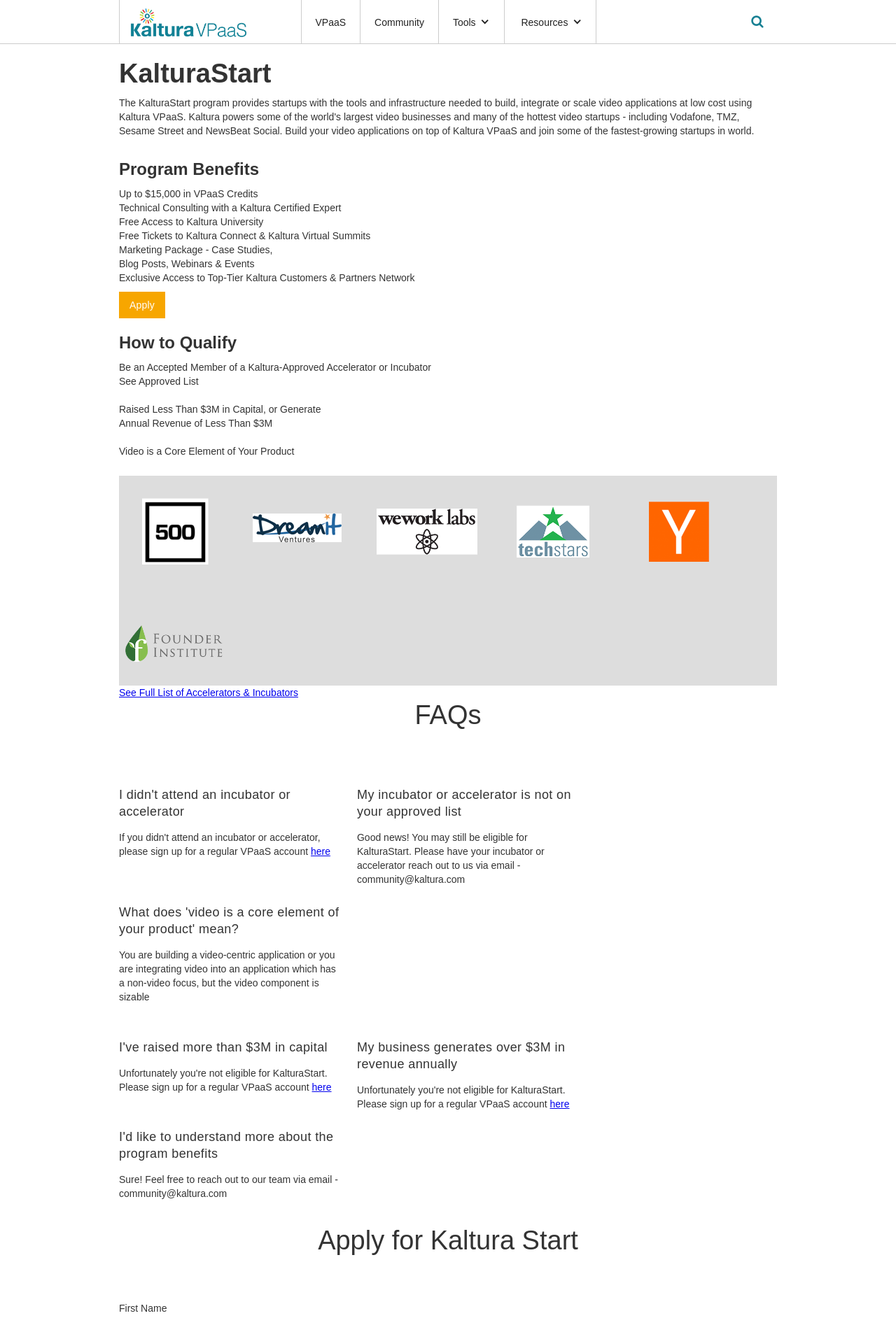
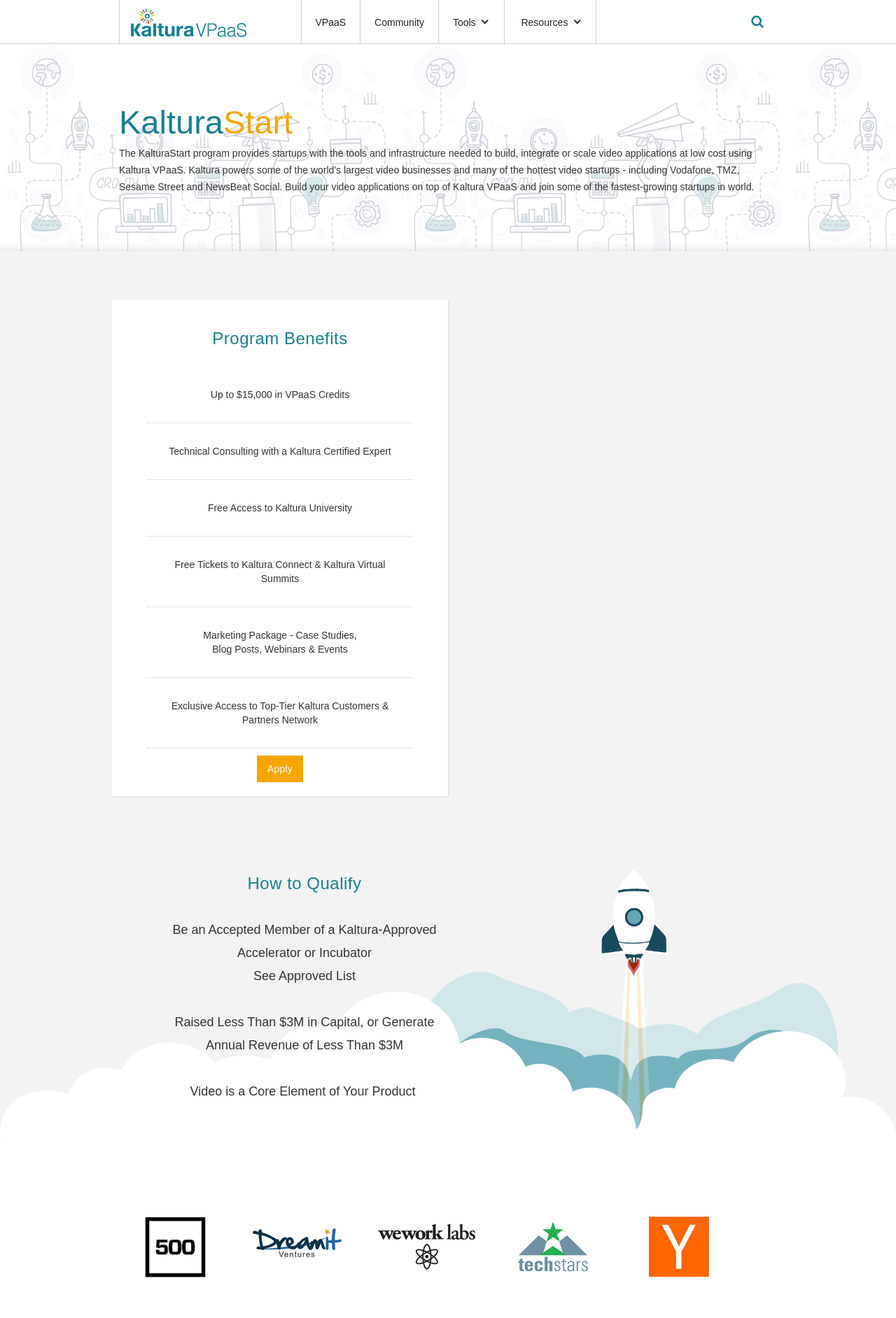
Before and after one commit to kaltura/DeveloperPortalDocs, a Jekyll site: the page built from kaltura-start.html, in a window 1280 px wide. Shown: the top 1884 px of the page at 70% size. Built offline with Jekyll 4.4.1, drawn with Linux system fonts in a browser that asks for light colours; nearby versions of some CDN libraries; comment, search, counter and statistics services are not loaded.

Commit message:
adding Start body CSS, adding bk images, removing additional slider HTML

```diff
--- a/css/kaltura-dev-site.webflow.css
+++ b/css/kaltura-dev-site.webflow.css
@@ -1172,6 +1172,181 @@ td {
   color: #fff;
 }
 
+.kstart-intro-section {
+  padding-top: 70px;
+  padding-bottom: 70px;
+  background-color: transparent;
+  background-image: url('../images/KStart-Header-Background_30opac.png');
+  background-position: 0px 0px;
+  background-size: contain;
+}
+
+.kstart-program-section {
+  padding-top: 70px;
+  padding-bottom: 0px;
+  background-color: #f3f3f3;
+  background-image: url('../images/KStart-Rocket-3.png');
+  background-position: 50% 100%;
+  background-size: contain;
+  background-repeat: no-repeat;
+  text-align: center;
+}
+
+.kstart-faq-section {
+  padding-top: 70px;
+  padding-bottom: 70px;
+  background-color: #f3f3f3;
+}
+
+.kstart-header {
+  font-family: proxima-nova, sans-serif;
+  color: #188093;
+  font-size: 47px;
+  font-weight: 400;
+}
+
+.kstart-caption {
+  font-family: proxima-nova, sans-serif;
+  line-height: 24px;
+}
+
+.kstart-program-div {
+  margin-right: auto;
+  margin-bottom: 70px;
+  margin-left: auto;
+  padding: 20px 50px;
+  background-color: #fff;
+  box-shadow: 1px 1px 2px 0 rgba(0, 0, 0, .1);
+  text-align: center;
+}
+
+.kstart-program-headers {
+  margin-bottom: 25px;
+  font-family: proxima-nova, sans-serif;
+  color: #188093;
+  font-weight: 400;
+  text-align: center;
+  letter-spacing: 0.5px;
+}
+
+.kstart-program-li {
+  overflow: hidden;
+  max-height: 90px;
+  padding: 30px;
+  border-bottom: 1px dotted #ccc;
+  font-family: proxima-nova, sans-serif;
+  font-weight: 400;
+  text-align: center;
+}
+
+.kstart-program-column {
+  padding-right: 0px;
+  padding-left: 0px;
+}
+
+.kstart-program-column.column-1 {
+  padding-right: 35px;
+}
+
+.kstart-program-column.column-2 {
+  padding-top: 20px;
+  padding-bottom: 20px;
+  padding-left: 35px;
+}
+
+.kstart-faq-heading {
+  padding-left: 0px;
+  border-bottom-style: none;
+  color: #188093;
+}
+
+.kstart-faq-description {
+  font-family: proxima-nova, sans-serif;
+  line-height: 23px;
+}
+
+.kstart-faq-div {
+  margin-bottom: 35px;
+  padding-right: 29px;
+}
+
+.blog-headings {
+  margin-top: 0px;
+  font-family: proxima-nova, sans-serif;
+  font-size: 22px;
+  font-weight: 400;
+  letter-spacing: 0.5px;
+}
+
+.kstart-apply-section {
+  padding-top: 70px;
+  padding-bottom: 70px;
+  background-color: #fff;
+  -webkit-transition: opacity 500ms ease-in-out;
+  transition: opacity 500ms ease-in-out;
+}
+
+.kstart-accelerator-section {
+  padding-top: 70px;
+  padding-bottom: 70px;
+}
+
+.kstart-header-span {
+  color: #f7a600;
+}
+
+.form-label-light {
+  margin-top: 25px;
+  margin-bottom: 10px;
+  font-family: proxima-nova, sans-serif;
+  color: #fff;
+  font-weight: 400;
+}
+
+.button-center-div {
+  max-width: 100%;
+  margin-right: auto;
+  margin-left: auto;
+  text-align: center;
+}
+
+.input-dark {
+  border: 1px none #115f6d;
+  background-color: #146e7e;
+  color: #fff;
+}
+
+.input-dark:focus {
+  color: #fff;
+}
+
+.kstart-qualification-text {
+  padding: 10px;
+  font-family: proxima-nova, sans-serif;
+  font-size: 18px;
+  line-height: 33px;
+  text-align: center;
+}
+
+.kstart-logo-slider-wrapper {
+  height: 150px;
+  background-color: transparent;
+}
+
+.center-text-div {
+  max-width: auto;
+  margin-top: 37px;
+  margin-right: auto;
+  margin-left: auto;
+  text-align: center;
+}
+
+.kstart-logos {
+  width: 75%;
+  margin-left: 0px;
+  text-align: left;
+}
+
 .vpaas-sign-up-section {
   padding-top: 70px;
   padding-bottom: 70px;
--- a/kaltura-start.html
+++ b/kaltura-start.html
@@ -57,22 +57,6 @@ layout: default
               <div class="w-col w-col-2"><img src="images/yc-logo.png">
               </div>
               <div class="w-col w-col-2"><img src="images/founder-institute-logo.png" class="kstart-logo-img">
-              </div>
-            </div>
-          </div>
-          <div class="w-slide kstart-slides">
-            <div class="w-row">
-              <div class="w-col w-col-2"><img src="images/500-startups-logo.png" class="kstart-logos">
-              </div>
-              <div class="w-col w-col-2"><img src="images/dreamit-logo.png" class="kstart-logos">
-              </div>
-              <div class="w-col w-col-2"><img src="images/intel-capital-logo.png" class="kstart-logos">
-              </div>
-              <div class="w-col w-col-2"><img src="images/sapphire-ventures-logo.png" class="kstart-logos">
-              </div>
-              <div class="w-col w-col-2"><img src="images/y-combinator-logo.png" class="kstart-logos">
-              </div>
-              <div class="w-col w-col-2"><img src="images/orix-logo.png" class="kstart-logos">
               </div>
             </div>
           </div>
```
Also changed, not shown: images/KStart-Header-Background_30opac.png (added), images/KStart-Rocket-3.png (added).
